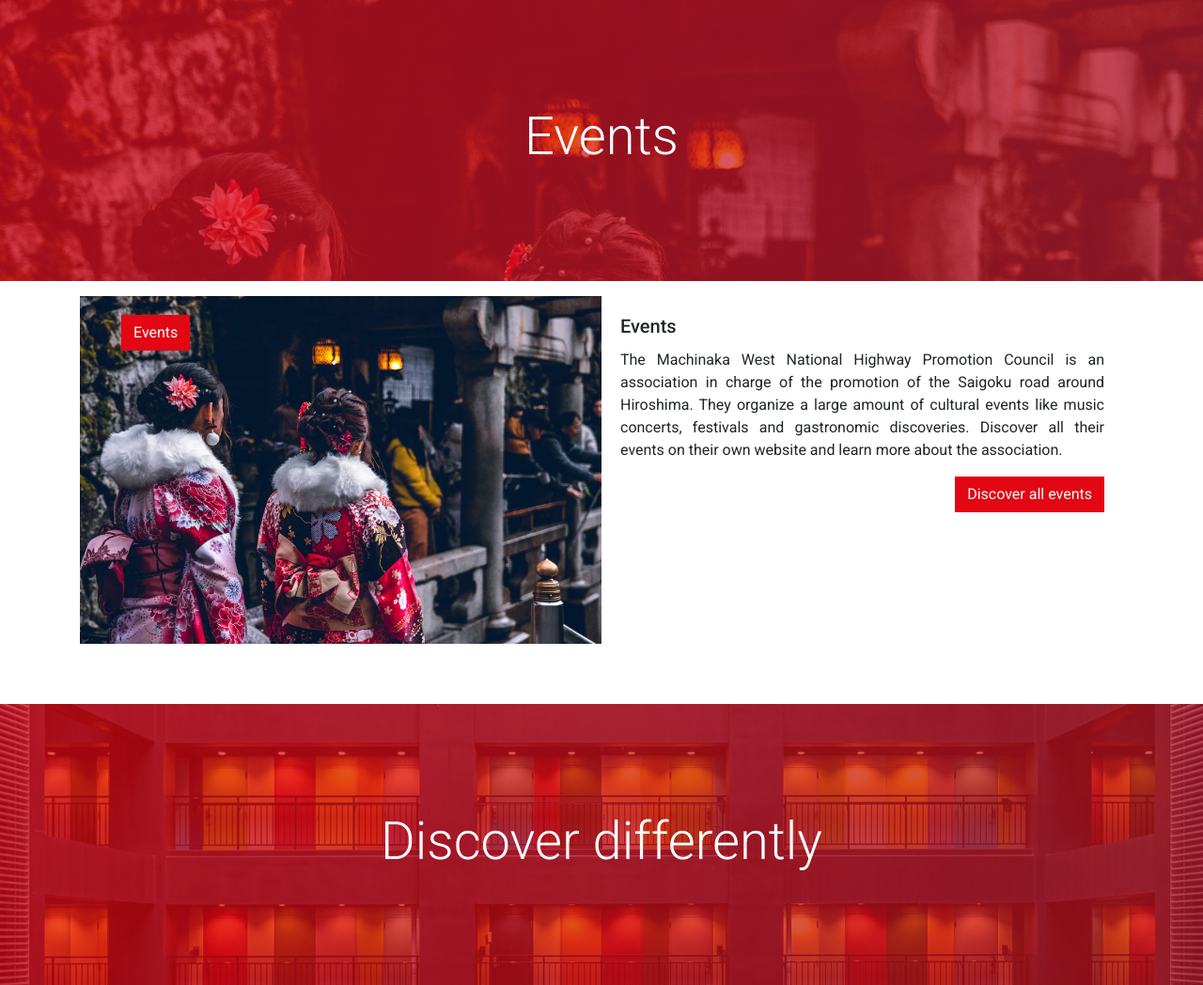
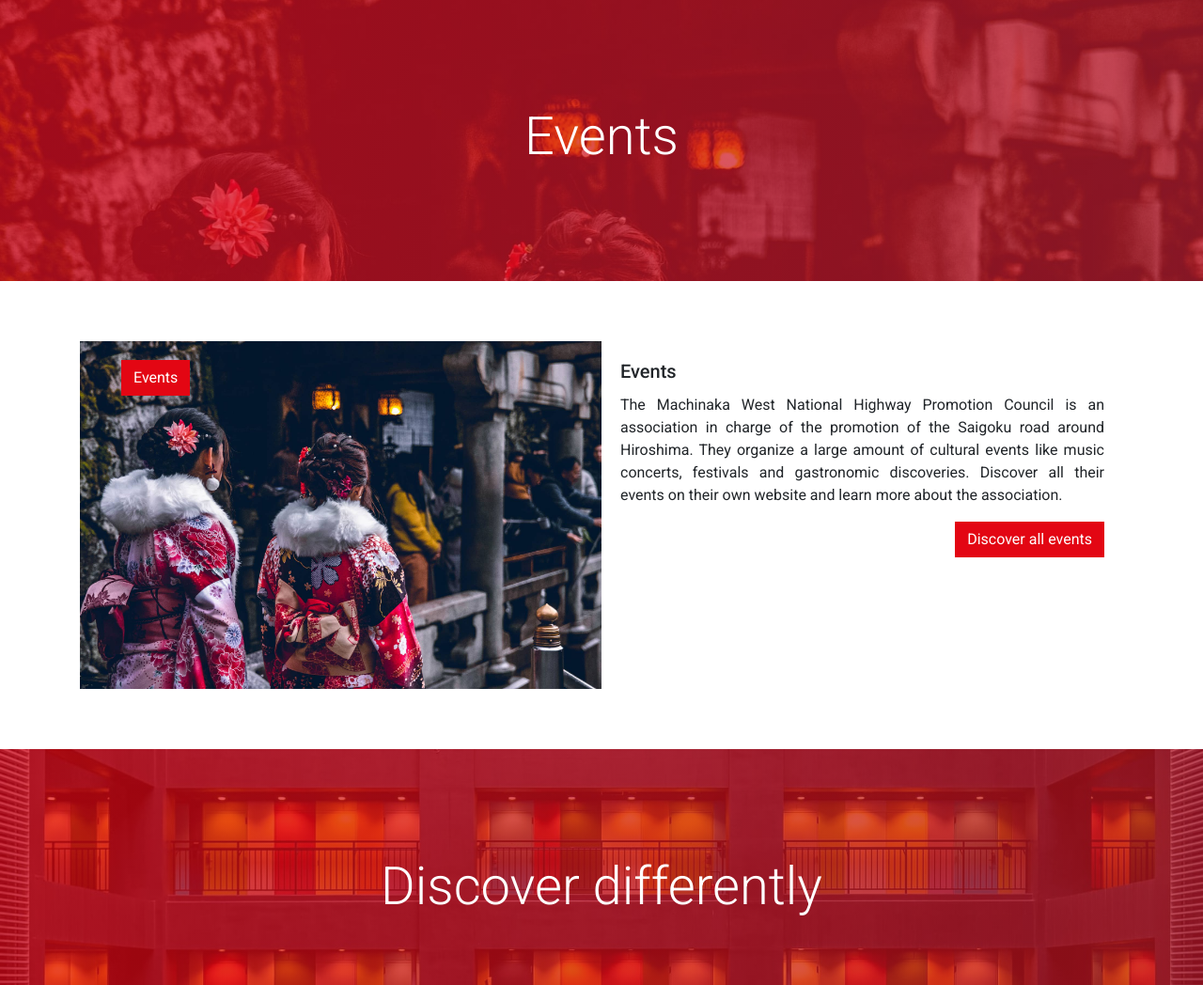
Before and after one commit to thlaure/japan_reaco, a PHP site: page / in a window 1280 px wide. Shown: the part 2677-3725 px from the top of the page at 94% size. Run offline with PHP 8.4, Linux system fonts and the light colour scheme; some libraries are stand-ins or nearby versions.

Commit message:
Enhancement

```diff
--- a/views/home.php
+++ b/views/home.php
@@ -173,7 +173,7 @@
                 <h2 class="display-4 text-white text-center trn">event_title</h2>
             </div>
             <div class="container row mx-auto">
-                <div class="card mb-3 border-0">
+                <div class="card mb-3 mt-5 border-0">
                     <div class="row no-gutters">
                         <div class="col-md-6">
                             <img src="../assets/images/cover_events.jpg" class="card-img rounded-0" alt="AR project image">
```
